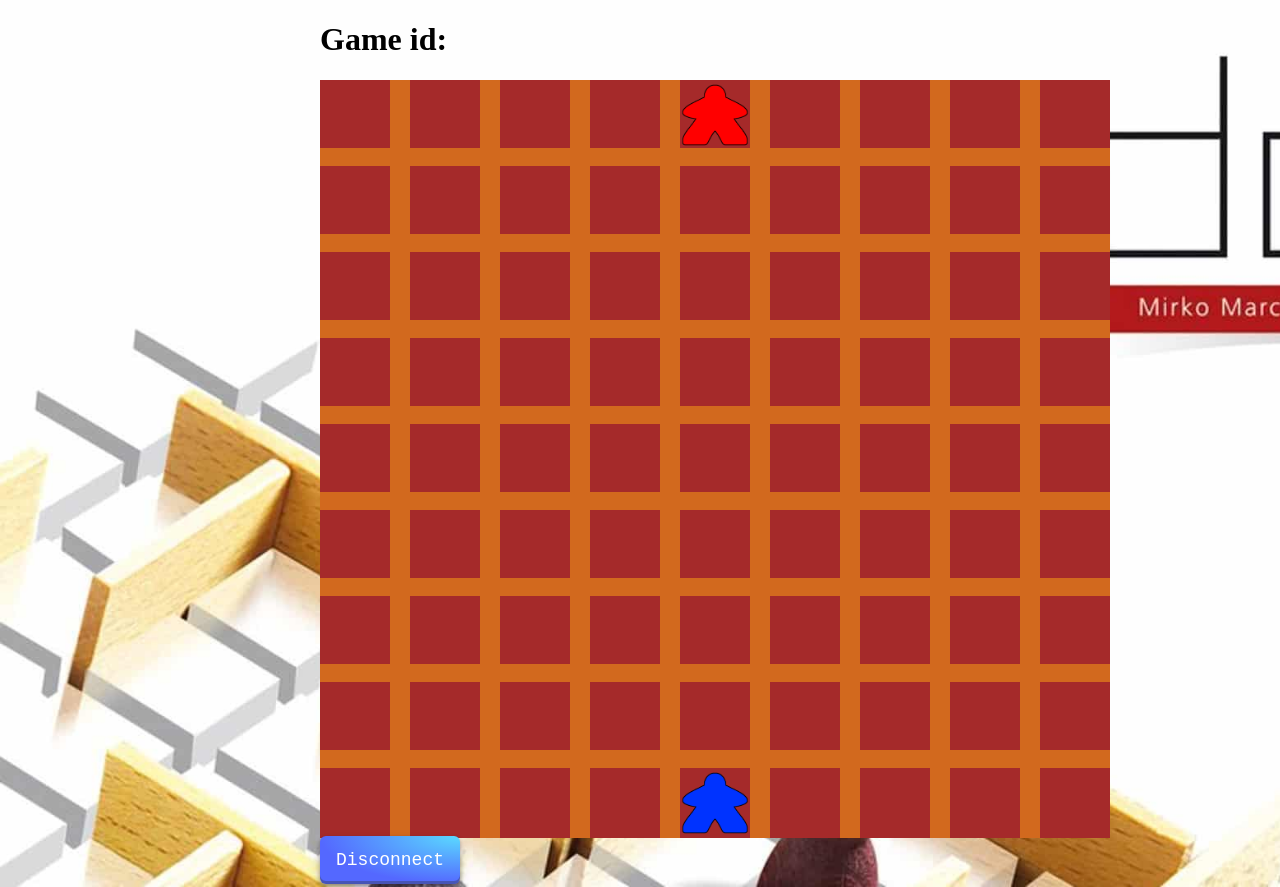
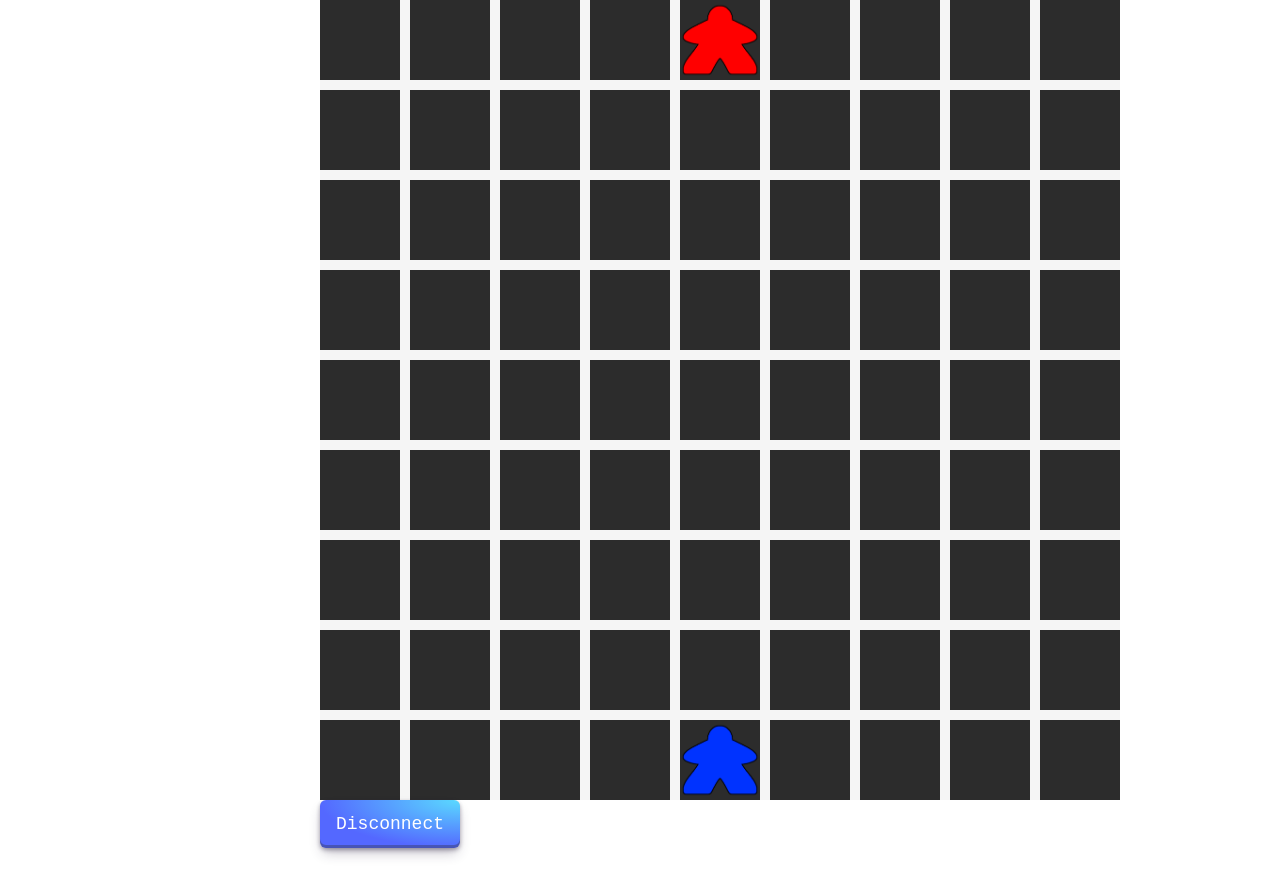
Before and after one commit to bbujdoso94/QuoridorReact, a React (Create React App) app in the folder Quoridor/: page /game in a window 1280 px wide. After the commit the page ends 851 px from the top, so only its background shows below. Built offline with nearby package versions, Linux system fonts and the light colour scheme; the HTML template or start-up script is replaced by a standard one.

Commit message:
layout changes on Main page, and css modifications

```diff
--- a/Quoridor/src/App.css
+++ b/Quoridor/src/App.css
@@ -1,72 +1,72 @@
-div {
+div{
   display: inline-block;
-  margin-bottom: -6px;
   padding: 0px;
   border: 0px;
 }
 
 div.stepField {
-  height: 70px;
-  width: 70px;
-  background-color: brown;
+  height: 10%;
+  width: 10%;
+  background-color: rgb(44, 44, 44);
 }
 
 div.wall.empty.vertical {
-  height: 70px;
-  width: 20px;
-  background-color:chocolate;
+  height: 10%;
+  width: 1.25%;
+  background-color:whitesmoke;
 }
 
-div.stepField.player1 {
-  height: 70px;
-  width: 70px;
+div.stepField.player1 {/**/
+  height: 10%;
+  width: 10%;
   background-image: url("./red.png");
   background-size: cover;
 }
 
 div.wall.horizontal.solid {
-  height: 70px;
-  width: 20px;
-  background-color: orchid;
+  height: 10%;
+  width: 1.25%;
+  background-color: brown;
 }
 
 div.wall.vertical.solid {
-  height: 20px;
-  width: 70px;
-  background-color: orchid;
+  height: 1.25%;
+  width: 10%;
+  background-color: brown;
 }
 
 div.corner.solid {
-  height: 20px;
-  width: 20px;
-  background-color: orchid;
+  height: 1.25%;
+  width: 1.25%;
+  background-color: brown;
 }
 
 div.stepField.player2 {
-  height: 70px;
-  width: 70px;
+  height: 10%;
+  width: 10%;
   background-image: url("./blue.png");
   background-size: cover;
 }
 
 div.wall.empty.horizontal {
-  height: 20px;
-  width: 70px;
-  background-color: chocolate;
+  height: 1.25%;
+  width: 10%;
+  background-color: whitesmoke;
 }
 div.corner {
-  height: 20px;
-  width: 20px;
-  background-color: chocolate;
+  height: 10px;
+  width: 10px;
+  background-color: whitesmoke;
 }
 
 div.container {
-  height: 790px;
-  width: 790px;
+  height: 800px;
+  width: 800px;
+  font-size: 0;
 }
 
 body{
-  background-image: url("./quoridor.jpg");
+  /*background-image: url("./quoridor.jpg");*/
   background-size: cover;
   margin:0 25%;
 }
@@ -125,3 +125,30 @@ button:active {
   box-shadow: #3c4fe0 0 3px 7px inset;
   transform: translateY(2px);
 }
+
+button.joinGameButton {
+  position:fixed;
+  top:50%;
+  left:55%;
+}
+
+button.createGameButton {
+  position:fixed;
+  top:25%;
+  left:50%;
+}
+
+input.inputForGameId{
+  position:fixed;
+  top:50%;
+  left:50%;
+  width:80px;
+  height:40px;
+}
+
+h1.headerForMainPage{
+  position:fixed;
+  left:50%;
+  top:35%;
+
+}
--- a/Quoridor/src/components/MyWebsocket.jsx
+++ b/Quoridor/src/components/MyWebsocket.jsx
@@ -80,12 +80,13 @@ export const MyWebsocket = () => {
       <>
           <div className="websocketComponents">
             <Link to="/game">
-              <button onClick={createGame}>Create Game</button><br/>
+              <button onClick={createGame}className="createGameButton">Create Game</button><br/>
             </Link>
-            <input id="gameIDInput" placeholder = "Game ID" onChange={(e)=>addGameId(e.target.value)}></input>
+            <h1 className="headerForMainPage"> OR: </h1>
+            <input className = "inputForGameId" id="gameIDInput" placeholder = "Game ID" onChange={(e)=>addGameId(e.target.value)}></input>
             <br></br>
             <Link to="/game">
-              <button onClick={subscribeToEndpoint}>Join Game</button>
+              <button onClick={subscribeToEndpoint}className="joinGameButton">Join Game</button>
             </Link>
             <br></br>
           </div>
```
